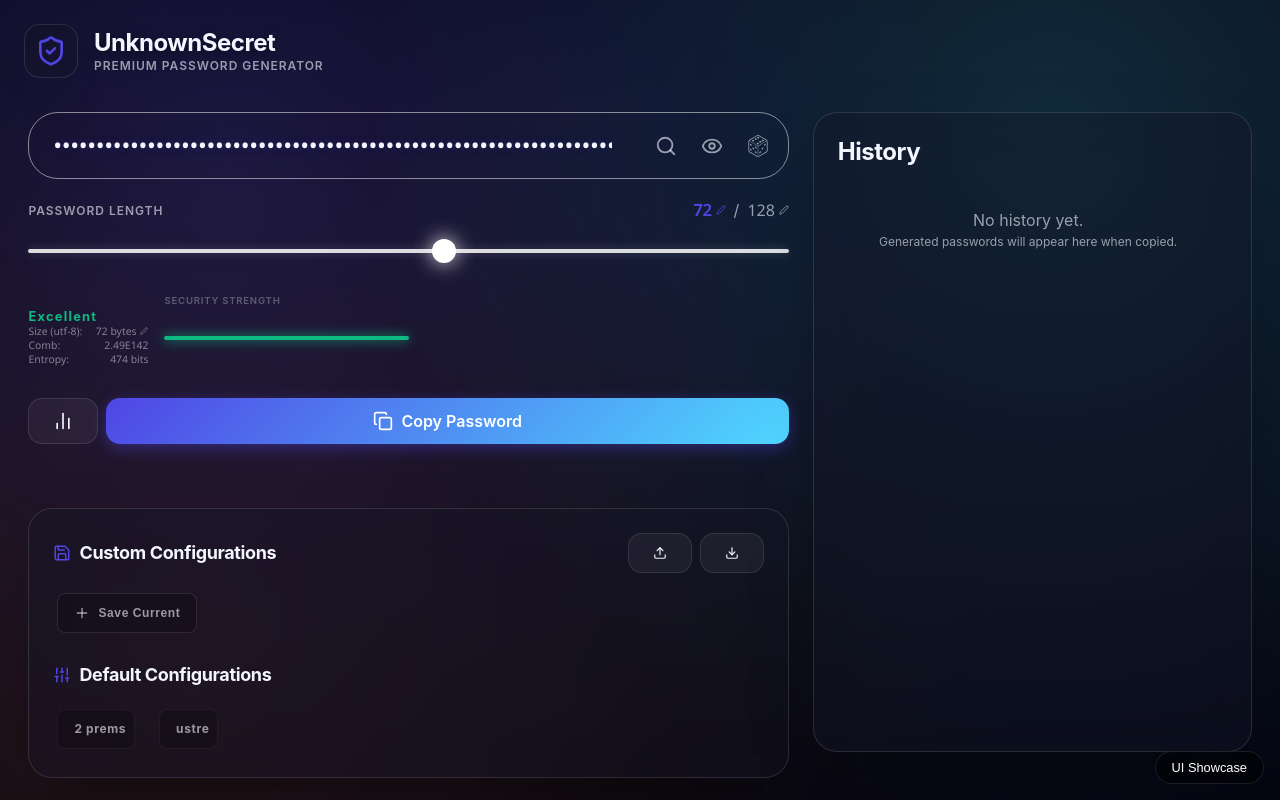
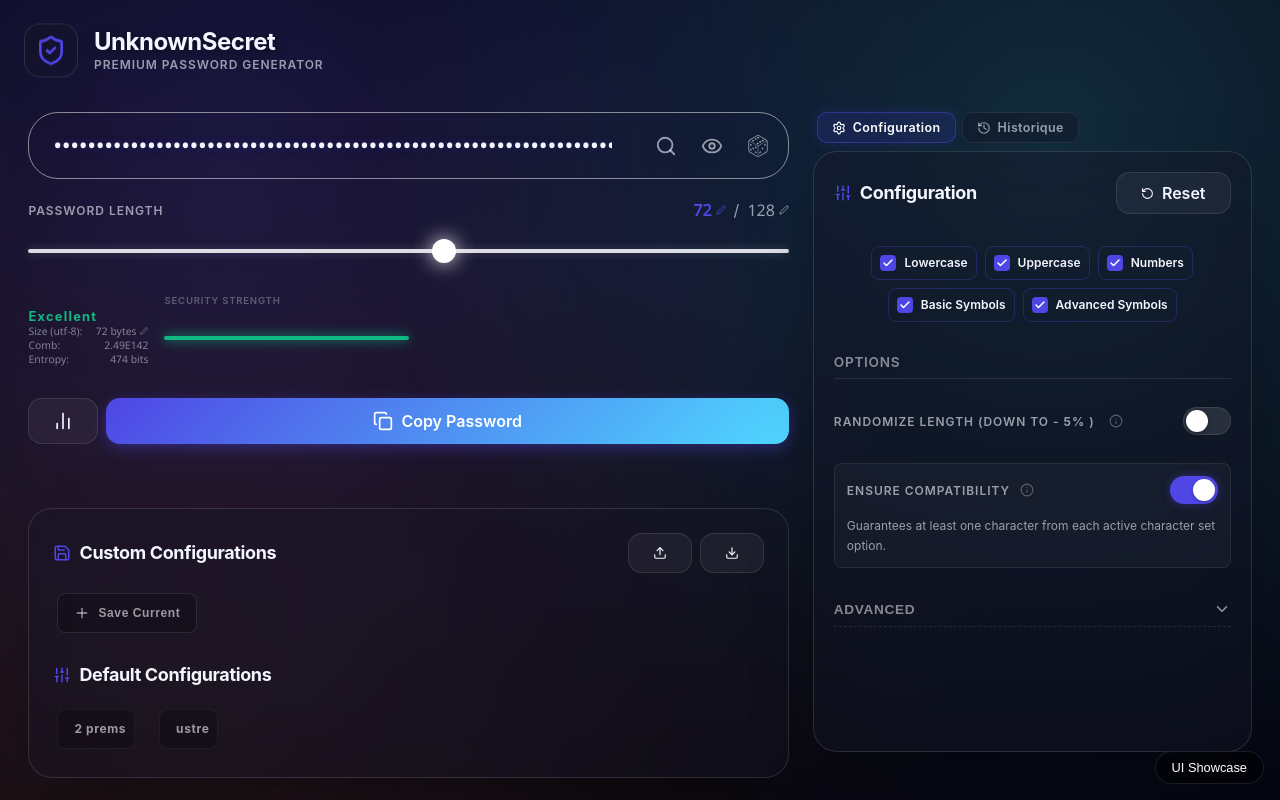
Before and after one commit to WireSwarm/UnknownSecret, a React (Vite) app: page / in a window 1280 px wide. Shown: the top 800 px of the page. Built offline with nearby package versions, Linux system fonts and the light colour scheme; a web font is replaced by a local one.

Commit message:
feat : pannel fusionV1

```diff
--- a/src/App.css
+++ b/src/App.css
@@ -52,14 +52,86 @@
   padding-bottom: 2rem;
 }
 
-.history-aside {
-  padding: 1.5rem;
+.right-panel-aside {
+  display: flex;
+  flex-direction: column;
   height: 100%;
   max-height: calc(100vh - 10rem);
   min-height: 500px;
+  gap: 0;
+}
+
+.right-panel-tabs {
+  display: flex;
+  gap: 0.375rem;
+  padding: 0 0.25rem;
+  margin-bottom: 0.5rem;
+  flex-shrink: 0;
+}
+
+.right-panel-tab-btn {
+  display: flex;
+  align-items: center;
+  gap: 0.4rem;
+  padding: 0.45rem 0.9rem;
+  border-radius: 10px;
+  border: 1px solid rgba(255, 255, 255, 0.08);
+  background: rgba(20, 22, 38, 0.4);
+  color: var(--text-muted);
+  font-size: 0.78rem;
+  font-weight: 600;
+  font-family: var(--font-sans);
+  cursor: pointer;
+  letter-spacing: 0.03em;
+  transition: all 0.2s ease;
+  backdrop-filter: blur(8px);
+  -webkit-backdrop-filter: blur(8px);
+  position: relative;
+}
+
+.right-panel-tab-btn:hover {
+  background: rgba(255, 255, 255, 0.07);
+  color: var(--text-main);
+  border-color: rgba(255, 255, 255, 0.15);
+}
+
+.right-panel-tab-btn.active {
+  background: rgba(var(--primary-rgb), 0.15);
+  border-color: rgba(var(--primary-rgb), 0.45);
+  color: white;
+  box-shadow: 0 0 14px rgba(var(--primary-rgb), 0.18),
+              inset 0 0 8px rgba(var(--primary-rgb), 0.06);
+}
+
+.right-panel-tab-badge {
+  display: inline-flex;
+  align-items: center;
+  justify-content: center;
+  min-width: 1.1rem;
+  height: 1.1rem;
+  padding: 0 0.3rem;
+  border-radius: 99px;
+  background: rgba(var(--primary-rgb), 0.3);
+  color: white;
+  font-size: 0.65rem;
+  font-weight: 700;
+  line-height: 1;
+  margin-left: 0.1rem;
+}
+
+.right-panel-card {
+  flex: 1;
+  min-height: 0;
   display: flex;
   flex-direction: column;
   overflow: hidden;
+  padding: 0;
+}
+
+/* Prevent the glass-card hover transform on the right panel card */
+.right-panel-card:hover {
+  transform: none;
+  box-shadow: var(--glass-shadow);
 }
 
 @media (min-width: 1100px) {
--- a/src/App.jsx
+++ b/src/App.jsx
@@ -1,5 +1,5 @@
 import React, { useEffect } from 'react';
-import { ShieldCheck } from 'lucide-react';
+import { ShieldCheck, Settings, History } from 'lucide-react';
 import './App.css';
 import { GeneratorPanel } from './components/generator/GeneratorPanel';
 import { HistoryPanel } from './components/history/HistoryPanel';
@@ -9,18 +9,15 @@ import { useSessionStorage } from './utils/storage';
 function App() {
   const [history, setHistory] = useSessionStorage('password_history', []);
   const [showcaseMode, setShowcaseMode] = React.useState(false);
-
-
+  const [activeTab, setActiveTab] = React.useState('config');
 
   const handleHistoryUpdate = (newHistory) => {
     setHistory(newHistory);
   };
 
   const handleGeneratedPasswordCopy = (result) => {
-    // If this password instance has already been copied, don't add duplicate to history
     if (result.alreadyCopied) return;
 
-    // result: { password, entropy, timestamp }
     const newItem = {
       id: Date.now().toString() + Math.random().toString().slice(2, 5),
       password: result.password,
@@ -30,7 +27,6 @@ function App() {
       name: ''
     };
 
-    // Add to history
     setHistory([...history, newItem]);
   };
 
@@ -39,7 +35,6 @@ function App() {
       const hasFavorites = history.some(item => item.favorite);
       if (hasFavorites) {
         e.preventDefault();
-        // Modern browsers require setting returnValue to show the dialog
         e.returnValue = '';
         return '';
       }
@@ -75,8 +70,47 @@ function App() {
           <GeneratorPanel onCopyPassword={handleGeneratedPasswordCopy} />
         </section>
 
-        <aside className="glass-card history-aside" id="history-aside">
-          <HistoryPanel history={history} onUpdateHistory={handleHistoryUpdate} />
+        <aside className="right-panel-aside" id="history-aside">
+          {/* Tab Switcher */}
+          <div className="right-panel-tabs" id="right-panel-tabs">
+            <button
+              id="tab-btn-config"
+              className={`right-panel-tab-btn${activeTab === 'config' ? ' active' : ''}`}
+              onClick={() => setActiveTab('config')}
+            >
+              <Settings size={14} />
+              Configuration
+            </button>
+            <button
+              id="tab-btn-history"
+              className={`right-panel-tab-btn${activeTab === 'history' ? ' active' : ''}`}
+              onClick={() => setActiveTab('history')}
+            >
+              <History size={14} />
+              Historique
+              {history.length > 0 && (
+                <span className="right-panel-tab-badge" id="history-tab-badge">
+                  {history.length}
+                </span>
+              )}
+            </button>
+          </div>
+
+          {/* Tab Content */}
+          <div className="glass-card right-panel-card" id="right-panel-card">
+            {/* Config Tab: portal target rendered by GeneratorPanel */}
+            <div
+              id="config-panel-portal"
+              style={{ display: activeTab === 'config' ? 'flex' : 'none', flexDirection: 'column', height: '100%', overflow: 'hidden' }}
+            />
+            {/* History Tab */}
+            <div
+              id="history-panel-wrapper"
+              style={{ display: activeTab === 'history' ? 'flex' : 'none', flexDirection: 'column', height: '100%', padding: '1.25rem', overflow: 'hidden' }}
+            >
+              <HistoryPanel history={history} onUpdateHistory={handleHistoryUpdate} />
+            </div>
+          </div>
         </aside>
       </main>
 
--- a/src/components/generator/GeneratorPanel.jsx
+++ b/src/components/generator/GeneratorPanel.jsx
@@ -778,6 +778,22 @@ export function GeneratorPanel({ onCopyPassword }) {
         if (clearConfirmLevel === 2) return "REALLY?";
         return "Clear";
     };
+    // Portal target for the config panel (mounted in the right aside)
+    const [portalTarget, setPortalTarget] = useState(null);
+    useEffect(() => {
+        // The #config-panel-portal div is created by App.jsx in the aside
+        const el = document.getElementById('config-panel-portal');
+        if (el) {
+            setPortalTarget(el);
+        } else {
+            // Retry after a tick if DOM is not ready yet
+            const t = setTimeout(() => {
+                setPortalTarget(document.getElementById('config-panel-portal'));
+            }, 50);
+            return () => clearTimeout(t);
+        }
+    }, []);
+
     return (
         <div className="flex flex-col gap-6" id="generator-panel">
             {/* Import Conflict Modal */}
@@ -1184,8 +1200,7 @@ export function GeneratorPanel({ onCopyPassword }) {
                 enableEmojiStats={SETS_ORDER.indexOf(activeSet) >= SETS_ORDER.indexOf('emojis')}
                 isPostQuantum={config.isPostQuantum}
             />
-            {/* Unified Configuration & Presets Panel */}
-            {/* Presets and Default Configs Card */}
+            {/* Presets and Default Configs Card — stays in the left column */}
             <GlassCard className="p-6 mt-4 flex flex-col gap-6" id="presets-glass-card">
                 {/* Section 2: Saved Configurations */}
                 <div
@@ -1534,7 +1549,12 @@ export function GeneratorPanel({ onCopyPassword }) {
                 )}
                 {/* Section 1: Configuration (The Workspace) */}
             </GlassCard>
-            <GlassCard className="p-6 mt-4 flex flex-col gap-6" id="unified-config-card">
+            <div id="unicode-compatibility-section">
+                <UnicodeChecker ref={unicodeCheckerRef} />
+            </div>
+            {/* Config portal: config content rendered into right aside */}
+            {portalTarget && createPortal(
+                <div id="config-portal-content" style={{ display: 'flex', flexDirection: 'column', gap: '0', height: '100%', overflowY: 'auto', padding: '1.25rem' }}>
                     <div className="flex flex-col gap-6" id="config-section">
                         {/* Configuration Title */}
                         {/* Configuration Title & Reset */}
@@ -2182,10 +2202,7 @@ export function GeneratorPanel({ onCopyPassword }) {
                             </div>
                         </div>
                     </div>
-            </GlassCard>
-            <div id="unicode-compatibility-section">
-                <UnicodeChecker ref={unicodeCheckerRef} />
-            </div>
-        </div >
+                </div>, portalTarget)}
+        </div>
     );
 }
```
Lines whose indentation alone changed are shown as unchanged.
